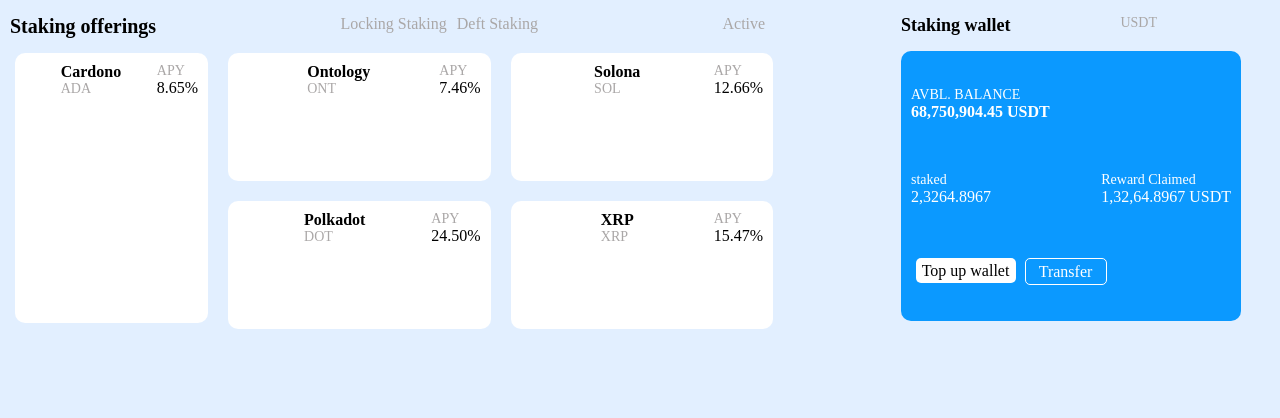
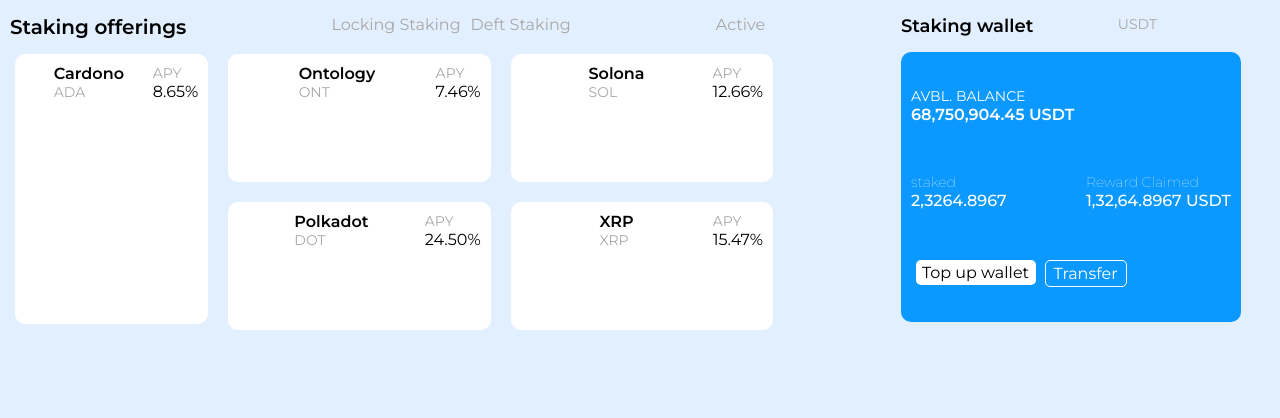
Before and after one commit to naveenpandit11/dashboard, a plain HTML site: page index.html in a window 1280 px wide. Drawn offline with Linux system fonts and the light colour scheme.

Commit message:
add font famity

```diff
--- a/index.html
+++ b/index.html
@@ -48,7 +48,7 @@
         }
         .wallet-button{
             display: flex;
-            width: 200px;
+            width: 220px;
             justify-content: space-around;
         }
         .wallet-button a{
@@ -61,7 +61,7 @@
             align-items: center;
             border-radius: 5px;
             background-color: white;
-            width: 100px;
+            width: 120px;
             height: 25px;
         }
         .wallet-button .transfer{
--- a/style.css
+++ b/style.css
@@ -1,6 +1,8 @@
+@import url('https://fonts.googleapis.com/css2?family=Montserrat:ital,wght@0,100..900;1,100..900&display=swap');
 * {
     margin: 0;
     padding: 0;
+    font-family: "Montserrat", sans-serif;
 }
 
 body {
```
